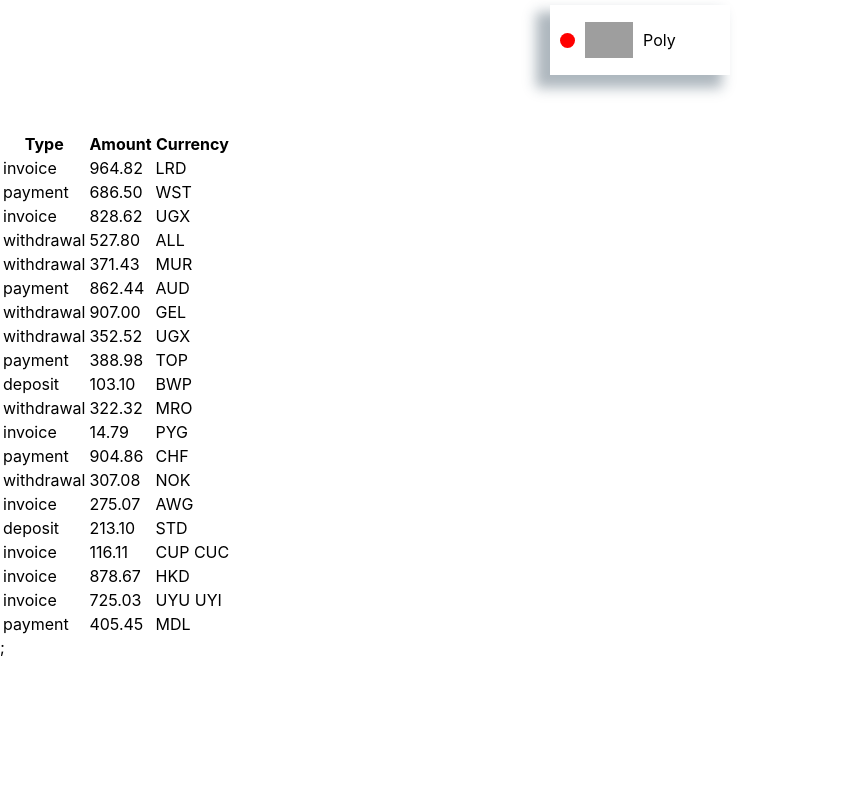
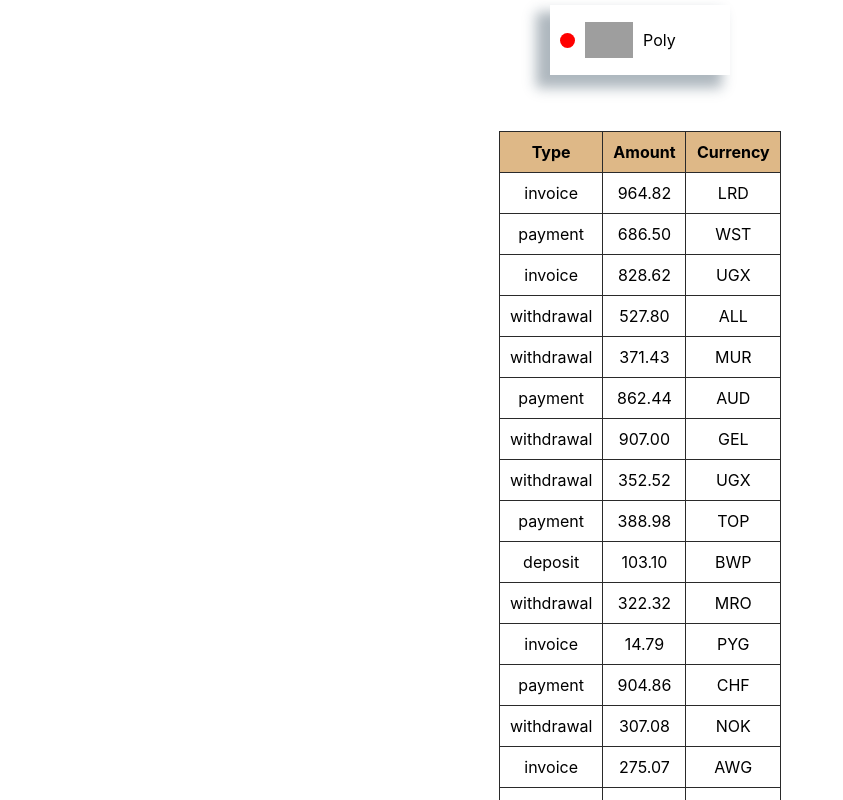
Before and after one commit to LysovMaxim/goit-react-hw-01-components, a React (Create React App) app: page / in a window 1280 px wide. Shown: the part 1020-1820 px from the top of the page, without its empty margins (0-843 px from the left). Before the commit the page ends 1677 px from the top, so only its background shows below. Built offline with nearby package versions, Linux system fonts and the light colour scheme; grey boxes are pictures that could not be loaded.

Commit message:
Добавив стилі в четвертий компонент , виніс json файли в папку data , форматував код за допомогою приттер

```diff
--- a/src/components/FriendList/FriendList.jsx
+++ b/src/components/FriendList/FriendList.jsx
@@ -1,12 +1,14 @@
 import PropTypes from 'prop-types';
-import css from "./FrendList.module.css"
+import css from './FrendList.module.css';
 
 export const FriendList = ({ friends }) => {
   return (
     <ul className={css.friendList}>
       {friends.map(friend => (
         <li key={friend.id} className={css.item}>
-          <span className={`${css.status} ${css[friend.isOnline]}`}>{friend.isOnline}</span>
+          <span className={`${css.status} ${css[friend.isOnline]}`}>
+            {friend.isOnline}
+          </span>
           <img
             className="avatar"
             src={friend.avatar}
--- a/src/components/Profile/Profile.jsx
+++ b/src/components/Profile/Profile.jsx
@@ -1,5 +1,5 @@
 import PropTypes from 'prop-types';
-import css from "./Profile.module.css"
+import css from './Profile.module.css';
 
 export const Profile = ({ avatar, username, tag, location, stats }) => {
   return (
@@ -16,11 +16,11 @@ export const Profile = ({ avatar, username, tag, location, stats }) => {
           <span className={css.label}>Followers</span>
           <span className={css.quantity}> {stats.followers}</span>
         </li>
-        <li  className={css.list}>
+        <li className={css.list}>
           <span className={css.label}>Views</span>
           <span className={css.quantity}> {stats.views}</span>
         </li>
-        <li  className={css.list}>
+        <li className={css.list}>
           <span className={css.label}>Likes</span>
           <span className={css.quantity}> {stats.likes}</span>
         </li>
--- a/src/components/TransactionHistory/TransactionHistory.jsx
+++ b/src/components/TransactionHistory/TransactionHistory.jsx
@@ -1,8 +1,9 @@
 import PropTypes from 'prop-types';
+import css from './TransactionHistory.module.css';
 
 export const TransactionHistory = ({ items }) => {
   return (
-    <table className="transaction-history">
+    <table className={css.transactionHistory}>
       <thead>
         <tr>
           <th>Type</th>
--- /dev/null
+++ b/src/components/TransactionHistory/TransactionHistory.module.css
@@ -0,0 +1,18 @@
+.transactionHistory {
+  margin: 0 auto;
+}
+
+table {
+  border-collapse: collapse;
+}
+
+table th,
+table td {
+  padding: 10px;
+  border: 1px solid #2a2a2a;
+  text-align: center;
+}
+
+tr th {
+  background-color: burlywood;
+}
```
Also changed, not shown: src/components/App.jsx (+4 -5 lines), src/components/FriendList/FrendList.module.css (+5 -5 lines), src/data/data.json (renamed from src/data.json), src/data/friends.json (renamed from src/friends.json), src/data/transactions.json (renamed from src/transactions.json), src/data/user.json (renamed from src/user.json).
